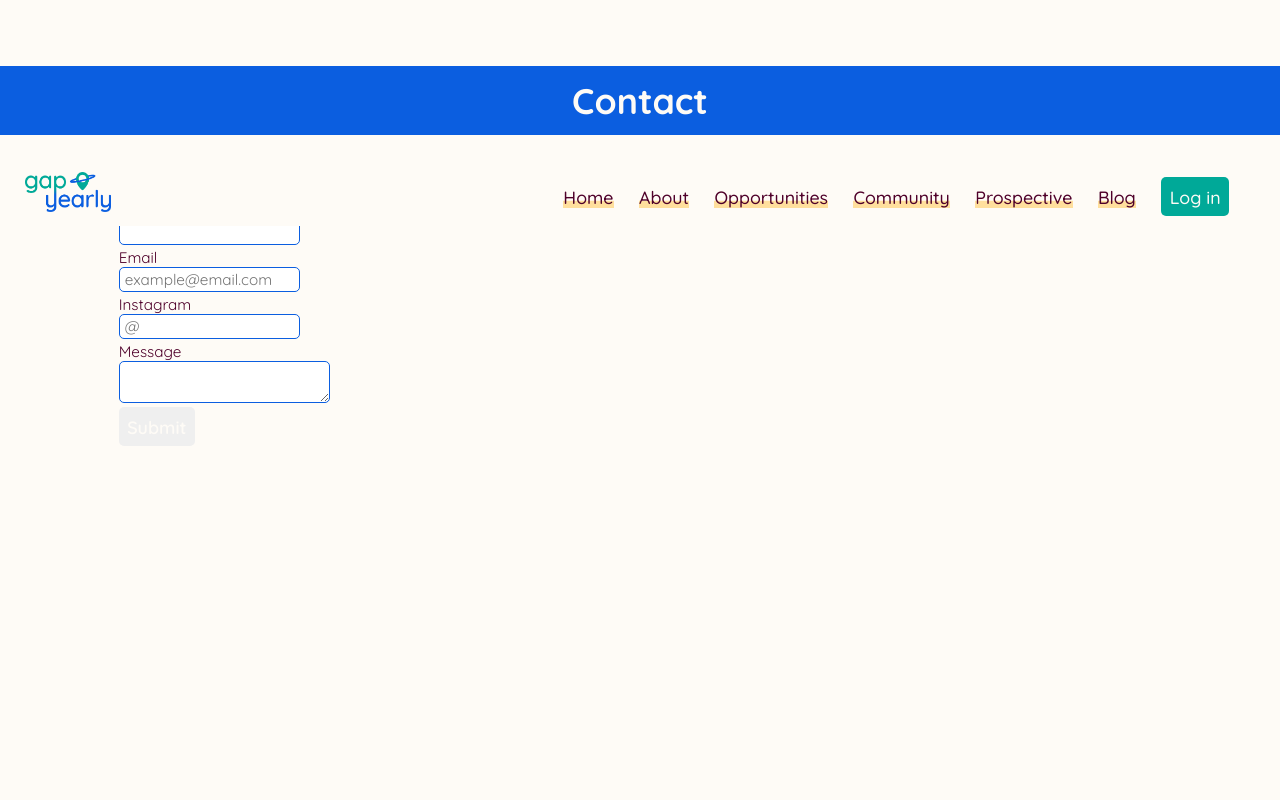
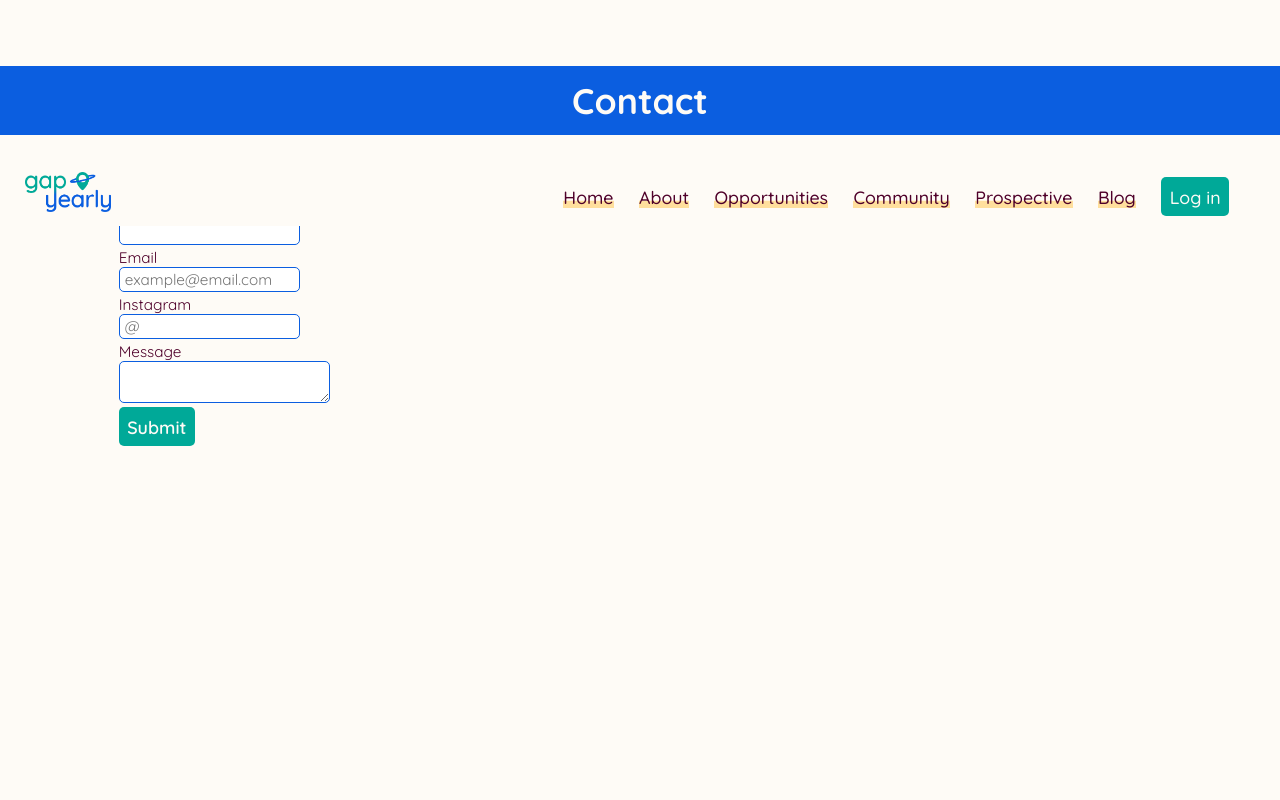
Before and after one commit to gapyearly/NextJS-Client, a Next.js app: page /contact in a window 1280 px wide. Shown: the top 800 px of the page. Built offline with nearby package versions, Linux system fonts and the light colour scheme.

Commit message:
button type attribute added

```diff
--- a/components/Buttons/Button.js
+++ b/components/Buttons/Button.js
@@ -1,10 +1,10 @@
 import Link from "next/link";
 import styles from "./Button.module.css";
 
-export default function Button({ color, href, children }) {
+export default function Button({ color, href, type, children }) {
   return (
     <Link href={href}>
-      <button className={`${styles[color]} ${styles.clickable}`}>
+      <button className={`${styles[color]} ${styles.clickable}`} type={type}>
         {children}
       </button>
     </Link>
--- a/pages/contact.js
+++ b/pages/contact.js
@@ -52,7 +52,9 @@ export default function Contact() {
               required
             ></textarea>
           </label>
-          <button color="green">Submit</button>
+          <Button color="greenBg" href="#">
+            Submit
+          </Button>
         </form>
       </Layout>
     </>
```
